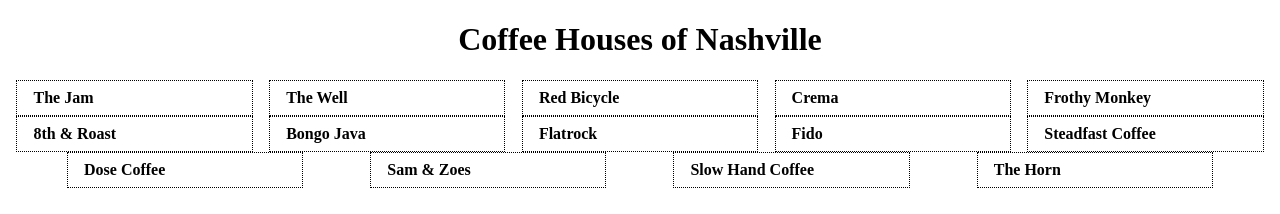
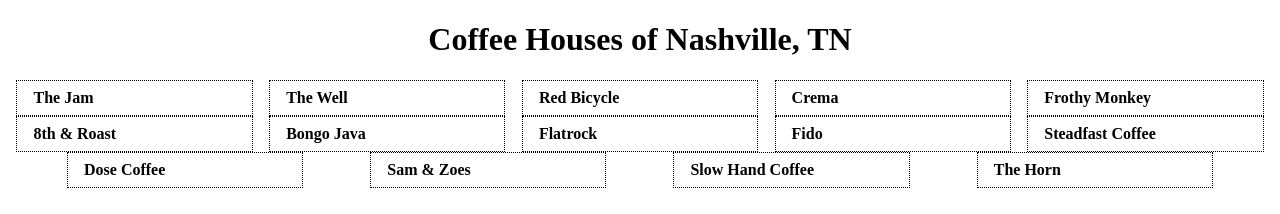
Before and after one commit to charleslong13/Coffee-House, a plain HTML site: page index.html in a window 1280 px wide. Drawn offline with Linux system fonts and the light colour scheme.

Commit message:
change to title

```diff
--- a/index.html
+++ b/index.html
@@ -9,7 +9,7 @@
 </head>
 <body>
     <h1 style="text-align:center;">
-        <header class="pageHeader">Coffee Houses of Nashville</header>
+        <header class="pageHeader">Coffee Houses of Nashville, TN</header>
     </h1>
 
 
```
